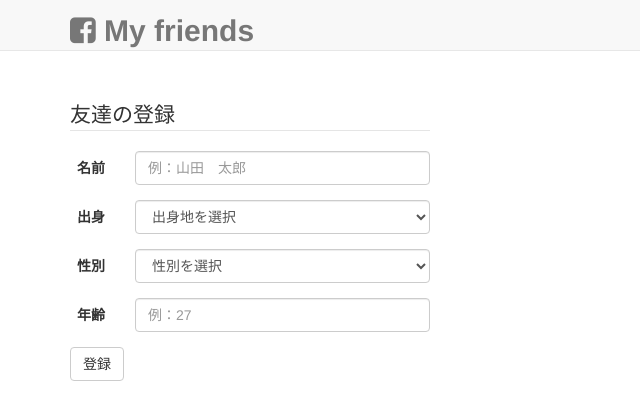
After one commit to kazukiik/myfriends, a PHP site: page /new.php in a window 1280 px wide. The commit adds this page. Shown: the top 420 px of the page, without its empty margins (0-640 px from the left). Run offline with PHP 8.4, Linux system fonts and the light colour scheme; some libraries are stand-ins or nearby versions.

Commit message:
new.phpの作成

```diff
--- /dev/null
+++ b/myfriends-master/new.php
@@ -0,0 +1,100 @@
+<!DOCTYPE html>
+<html lang="ja">
+  <head>
+    <meta charset="utf-8">
+    <meta http-equiv="X-UA-Compatible" content="IE=edge">
+    <meta name="viewport" content="width=device-width, initial-scale=1">
+
+    <title>myFriends</title>
+
+    <!-- Bootstrap -->
+    <link href="assets/css/bootstrap.css" rel="stylesheet">
+    <link href="assets/font-awesome/css/font-awesome.css" rel="stylesheet">
+    <link href="assets/css/form.css" rel="stylesheet">
+    <link href="assets/css/timeline.css" rel="stylesheet">
+    <link href="assets/css/main.css" rel="stylesheet">
+
+    <!-- HTML5 shim and Respond.js for IE8 support of HTML5 elements and media queries -->
+    <!-- WARNING: Respond.js doesn't work if you view the page via file:// -->
+    <!--[if lt IE 9]>
+      <script src="https://oss.maxcdn.com/html5shiv/3.7.2/html5shiv.min.js"></script>
+      <script src="https://oss.maxcdn.com/respond/1.4.2/respond.min.js"></script>
+    <![endif]-->
+  </head>
+  <body>
+  <nav class="navbar navbar-default navbar-fixed-top">
+      <div class="container">
+          <!-- Brand and toggle get grouped for better mobile display -->
+          <div class="navbar-header page-scroll">
+              <button type="button" class="navbar-toggle" data-toggle="collapse" data-target="#bs-example-navbar-collapse-1">
+                  <span class="sr-only">Toggle navigation</span>
+                  <span class="icon-bar"></span>
+                  <span class="icon-bar"></span>
+                  <span class="icon-bar"></span>
+              </button>
+              <a class="navbar-brand" href="index.php"><span class="strong-title"><i class="fa fa-facebook-square"></i> My friends</span></a>
+          </div>
+          <!-- Collect the nav links, forms, and other content for toggling -->
+          <div class="collapse navbar-collapse" id="bs-example-navbar-collapse-1">
+              <ul class="nav navbar-nav navbar-right">
+              </ul>
+          </div>
+          <!-- /.navbar-collapse -->
+      </div>
+      <!-- /.container-fluid -->
+  </nav>
+
+  <div class="container">
+    <div class="row">
+      <div class="col-md-4 content-margin-top">
+        <legend>友達の登録</legend>
+        <form method="post" action="" class="form-horizontal" role="form">
+            <!-- 名前 -->
+            <div class="form-group">
+              <label class="col-sm-2 control-label">名前</label>
+              <div class="col-sm-10">
+                <input type="text" name="name" class="form-control" placeholder="例：山田　太郎">
+              </div>
+            </div>
+            <!-- 出身 -->
+            <div class="form-group">
+              <label class="col-sm-2 control-label">出身</label>
+              <div class="col-sm-10">
+                <select class="form-control" name="area_id">
+                  <option value="0">出身地を選択</option>
+                  <option value="1">北海道</option>
+                  <option value="2">青森</option>
+                  <option value="3">岩手</option>
+                  <option value="4">宮城</option>
+                  <option value="5">秋田</option>
+                </select>
+              </div>
+            </div>
+            <!-- 性別 -->
+            <div class="form-group">
+              <label class="col-sm-2 control-label">性別</label>
+              <div class="col-sm-10">
+                <select class="form-control" name="gender">
+                  <option value="0">性別を選択</option>
+                  <option value="1">男性</option>
+                  <option value="2">女性</option>
+                </select>
+              </div>
+            </div>
+            <!-- 年齢 -->
+            <div class="form-group">
+              <label class="col-sm-2 control-label">年齢</label>
+              <div class="col-sm-10">
+                <input type="text" name="age" class="form-control" placeholder="例：27">
+              </div>
+            </div>
+
+          <input type="submit" class="btn btn-default" value="登録">
+        </form>
+      </div>
+
+    <!-- jQuery (necessary for Bootstrap's JavaScript plugins) -->
+    <script src="https://ajax.googleapis.com/ajax/libs/jquery/1.11.3/jquery.min.js"></script>
+    <script src="js/bootstrap.min.js"></script>
+  </body>
+</html>
--- a/myfriends-master/show.php
+++ b/myfriends-master/show.php
@@ -132,7 +132,7 @@
           </tbody>
         </table>
 
-        <input type="button" class="btn btn-default" value="新規作成" onClick="location.href='new.html'">
+        <input type="button" class="btn btn-default" value="新規作成" onClick="location.href='new.php'">
       </div>
     </div>
   </div>
```
